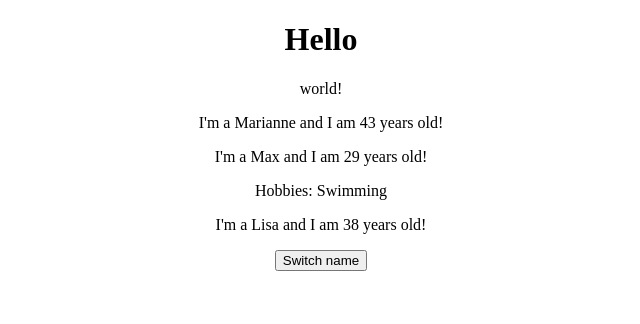
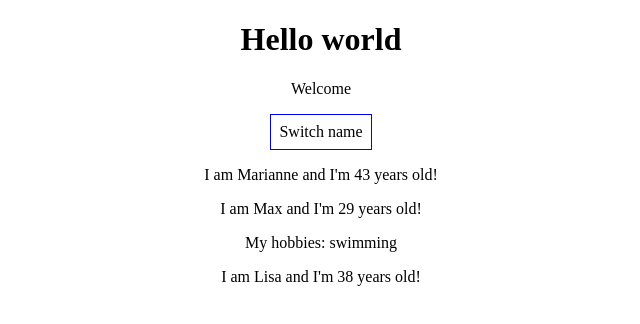
Before and after one commit to hhmaho/react-complete-guide, a React (Create React App) app: page / in a window 1280 px wide. Both pictures are taken after a click on the button "Switch name". Shown: the top 324 px of the page, without its empty margins (319-959 px from the left). Built offline with nearby package versions, Linux system fonts and the light colour scheme.

Commit message:
condition ternary expression

```diff
--- a/src/App.js
+++ b/src/App.js
@@ -8,32 +8,69 @@ class App extends Component {
       { name: "Marianne", age: 43 },
       { name: "Max", age: 29 },
       { name: "Lisa", age: 38 }
-    ]
+    ],
+    otherState: 'some other value',
+    showPerson: false
   };
 
-  switchNameHandler = () => {
-    console.log("test button!");
+  switchNameHandler = (newName) => {
+    // console.log("test button!");
+    this.setState({
+      persons: [
+        {name: newName, age: 28},
+        {name: 'Daniel', age: 28},
+        {name: 'Anne', age: 28},
+      ]
+    })
   };
+
+  nameChangedHandler = (event) => {
+    this.setState({
+      persons:[
+        {name: 'Max', age: 32},
+        {name: event.target.value, age: 33},
+        {name: 'Linda', age: 34},
+      ]
+    })
+  }
+
+  togglePersonsHandler= () => {
+    const doesShow = this.state.showPersons;
+    this.setState({showPersons: !doesShow})
+  }
+
   render() {
+    const style = {
+      backgroundColor: 'white',
+      font:'inherit',
+      border: '1px solid blue',
+      padding: '8px',
+      cursor: 'pointer'
+    };
+
     return (
       <div className="App">
-        <h1>Hello</h1>
-        <p>world!</p>
+        <h1>Hello world</h1>
+        <p>Welcome</p>
+        <button
+        style={style}
+        onClick={this.togglePersonsHandler}>Switch name</button>
+        {
+          this.state.showPersons ?
+          <div>
           <Person
             name={this.state.persons[0].name}
-          age={this.state.persons[0].age}
-        />
+            age={this.state.persons[0].age}/>
           <Person
             name={this.state.persons[1].name}
             age={this.state.persons[1].age}
-        >
-          Hobbies: Swimming
-        </Person>
+            click={this.switchNameHandler.bind(this, 'Kim')}
+            changed={this.nameChangedHandler}>My hobbies: swimming</Person>
           <Person
             name={this.state.persons[2].name}
-          age={this.state.persons[2].age}
-        />{" "}
-        <button onClick={this.switchNameHandler}>Switch name</button>
+            age={this.state.persons[2].age}/>
+          </div> : null
+        }
       </div>
     );
   }
--- a/src/Person/Person.js
+++ b/src/Person/Person.js
@@ -4,7 +4,7 @@ const person = props => {
   return (
     <div>
       <p>
-        I'm a {props.name} and I am {props.age} years old!
+        I am {props.name} and I'm {props.age} years old!
       </p>
       <p>{props.children}</p>
     </div>
```
Also changed, not shown: 1 other file (tests, documents, lock files or other folders). Lines whose indentation alone changed are shown as unchanged.
